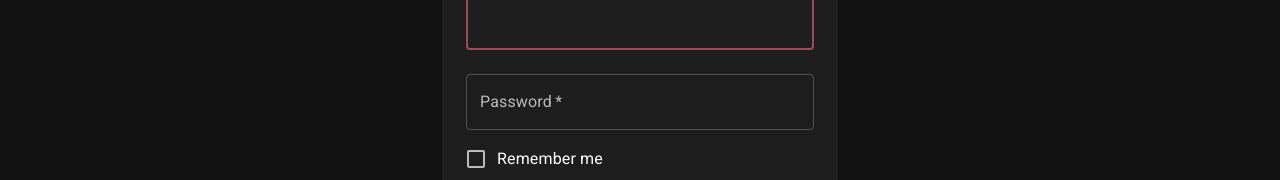
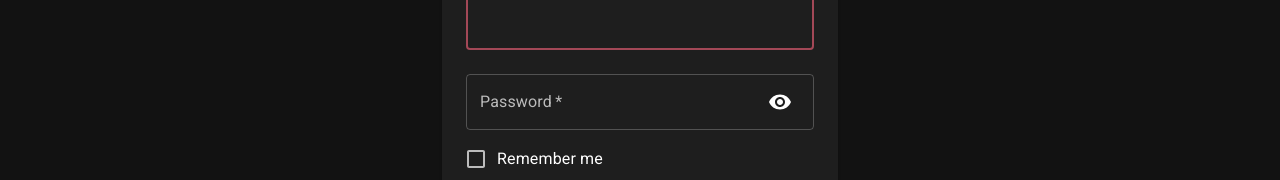
Before and after one commit to abdel-17/shopmania, a React (Vite) app: page /login in a window 1280 px wide. Shown: the part 357-537 px from the top of the page. Built offline with nearby package versions, Linux system fonts and the light colour scheme; no server answers.

Commit message:
Extracted resuable components + fixed remmeber me bug

```diff
--- /dev/null
+++ b/src/components/EmailTextField.tsx
@@ -0,0 +1,19 @@
+import { InputAdornment, TextField, TextFieldProps } from "@mui/material";
+import { Email as EmailIcon } from "@mui/icons-material";
+
+function EmailTextField(props: TextFieldProps) {
+  return (
+    <TextField
+      type="email"
+      name="email"
+      label="Email Address"
+      autoComplete="email"
+      margin="normal"
+      fullWidth
+      required
+      {...props}
+    />
+  );
+}
+
+export default EmailTextField;
--- /dev/null
+++ b/src/components/PasswordTextField.tsx
@@ -0,0 +1,33 @@
+import { IconButton, InputAdornment, TextField, TextFieldProps } from "@mui/material";
+import {
+  Visibility as VisibilityIcon,
+  VisibilityOff as InvisiblityIcon,
+} from "@mui/icons-material";
+import { useState } from "react";
+
+function PasswordTextField(props: TextFieldProps) {
+  const [hidden, setHidden] = useState(true);
+  const onToggleHidden = () => setHidden((show) => !show);
+  return (
+    <TextField
+      type={hidden ? "password" : "text"}
+      name="password"
+      label="Password"
+      margin="normal"
+      fullWidth
+      required
+      InputProps={{
+        endAdornment: (
+          <InputAdornment position="end">
+            <IconButton onClick={onToggleHidden}>
+              {hidden ? <VisibilityIcon /> : <InvisiblityIcon />}
+            </IconButton>
+          </InputAdornment>
+        ),
+      }}
+      {...props}
+    />
+  );
+}
+
+export default PasswordTextField;
--- a/src/pages/Login.tsx
+++ b/src/pages/Login.tsx
@@ -15,12 +15,13 @@ import {
   FormControlLabel,
   Link as MuiLink,
   Paper,
-  TextField,
   Typography,
 } from "@mui/material";
 import { LockOutlined as LockIcon } from "@mui/icons-material";
 import { Link } from "react-router-dom";
 import FullscreenBox from "../components/FullscreenBox";
+import EmailTextField from "../components/EmailTextField";
+import PasswordTextField from "../components/PasswordTextField";
 
 function Login() {
   const user = useFirebaseAuth();
@@ -28,7 +29,7 @@ function Login() {
 
   const isLoggedIn = user !== null && user !== undefined;
   if (isLoggedIn) {
-    // Replace this commponent with the home page on login.
+    // Replace this component with the home page on login.
     return <Navigate to="/" replace />;
   }
 
@@ -41,13 +42,13 @@ function Login() {
 
     const email = submission.email as string;
     const password = submission.password as string;
-    const shouldRemember = submission.remember === "remember";
+    const shouldRemember = submission.remember === "yes";
 
     setLoading(true);
     try {
       await signInWithEmailAndPassword(auth, email, password);
       await auth.setPersistence(
-        shouldRemember ? browserSessionPersistence : browserLocalPersistence
+        shouldRemember ? browserLocalPersistence : browserSessionPersistence
       );
     } catch (error) {
       console.error(error);
@@ -77,29 +78,12 @@ function Login() {
           </Typography>
 
           <Box component="form" method="post" onSubmit={onSubmit} marginTop={2}>
-            <TextField
-              type="email"
-              name="email"
-              label="Email Address"
-              autoComplete="email"
-              margin="normal"
-              required
-              fullWidth
-              autoFocus
-            />
+            <EmailTextField autoFocus />
 
-            <TextField
-              type="password"
-              name="password"
-              label="Password"
-              autoComplete="current-password"
-              margin="normal"
-              required
-              fullWidth
-            />
+            <PasswordTextField autoComplete="current-password" />
 
             <FormControlLabel
-              control={<Checkbox name="remember" value="remember" />}
+              control={<Checkbox name="remember" value="yes" />}
               label="Remember me"
             />
 
```
